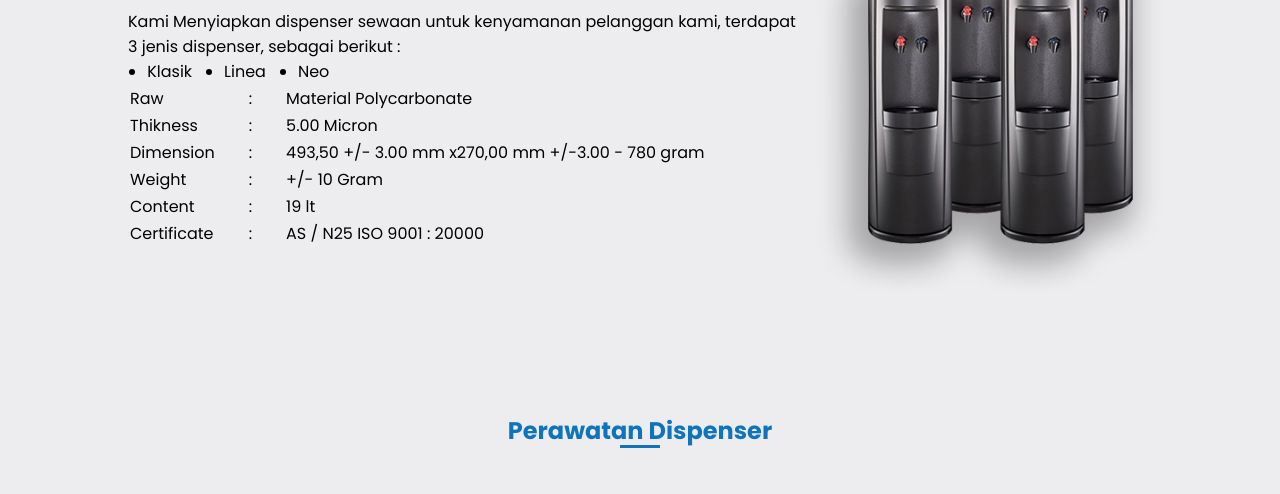
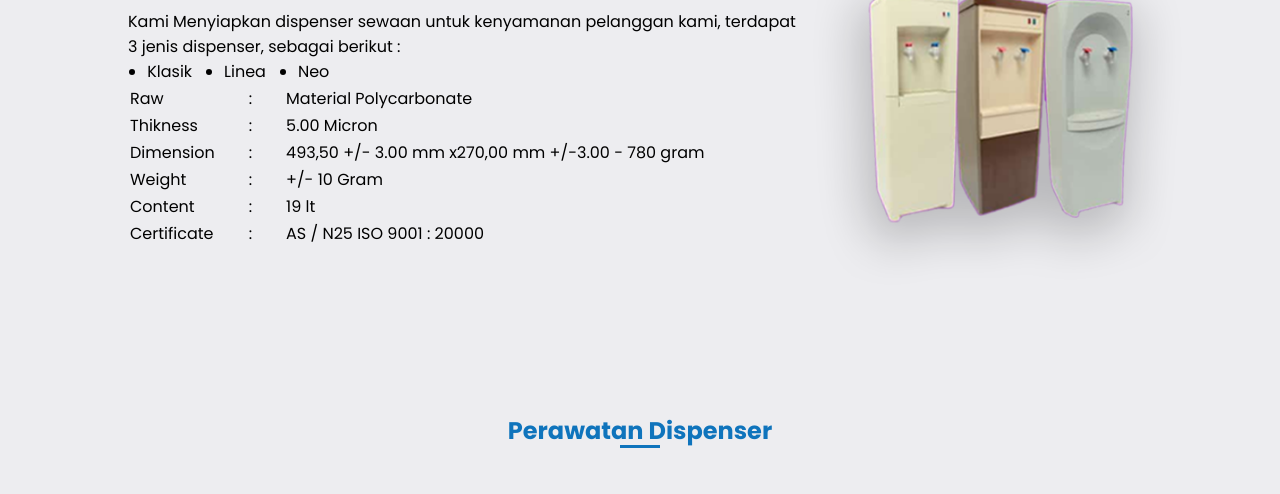
Before and after one commit to RaveduTechDev/wet, a plain HTML site: page layanan_produk.html in a window 1280 px wide. Shown: the part 760-1254 px from the top of the page. Drawn offline with nearby package versions, Linux system fonts and the light colour scheme.

Commit message:
update 3
Gambar dispenser

```diff
--- a/layanan_produk.html
+++ b/layanan_produk.html
@@ -147,7 +147,7 @@
                         </div>
 
                         <div class="_img-produk" data-aos="fade-left" data-aos-easing="ease-in-sine" data-aos-duration="700">
-                            <img src="assets/img/dispenser2.png" alt="Dispenser WET">
+                            <img src="assets/img/dispenser4.png" alt="Dispenser WET">
                         </div>
                     </div>
                 </div>
```
Also changed, not shown: assets/img/dispenser4.png (added).
